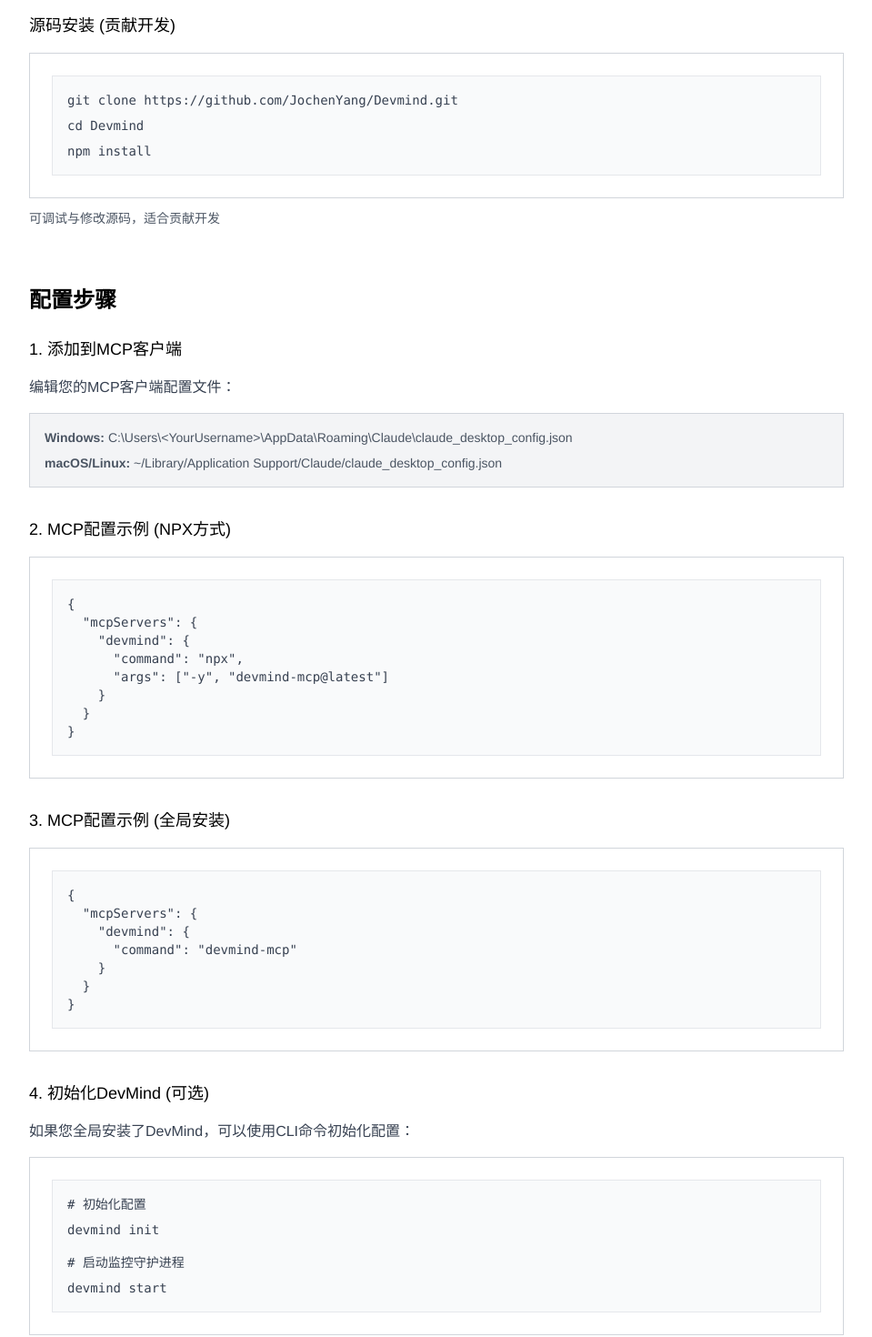
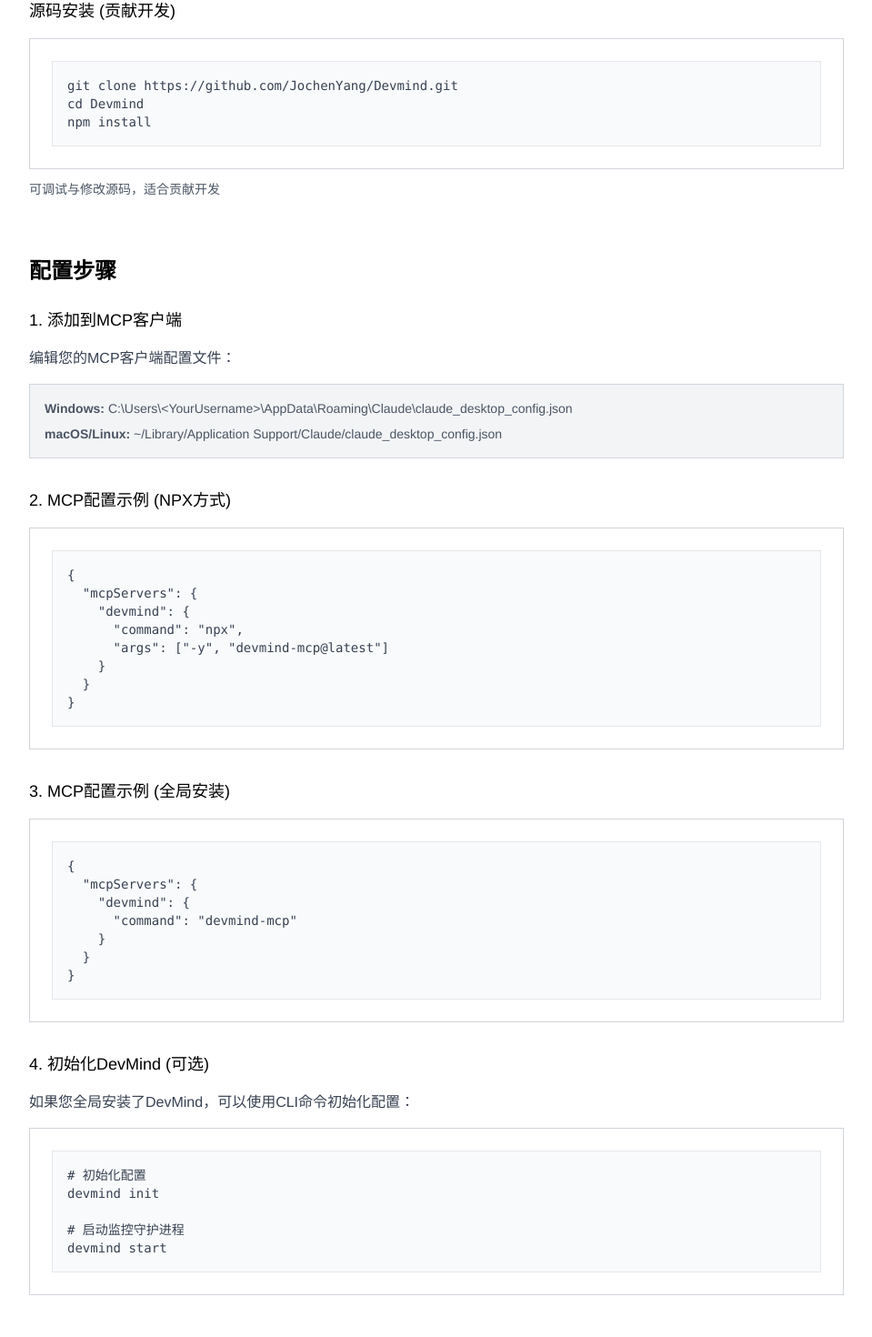
Before and after one commit to JochenYang/devmind-docs, a React (Vite) app: page /getting-started in a window 1280 px wide. Shown: the part 980-2450 px from the top of the page at 91% size, without its empty margins (320-1279 px from the left). Built offline with nearby package versions, Linux system fonts and the light colour scheme.

Commit message:
feat: 添加代码块复制按钮功能

```diff
--- /dev/null
+++ b/src/components/CodeBlock.tsx
@@ -0,0 +1,98 @@
+import React, { useState } from "react";
+
+interface CodeBlockProps {
+  code: string;
+  language?: string;
+  showLineNumbers?: boolean;
+}
+
+const CodeBlock: React.FC<CodeBlockProps> = ({
+  code,
+  language = "bash",
+  showLineNumbers = false,
+}) => {
+  const [copied, setCopied] = useState(false);
+
+  const handleCopy = async () => {
+    try {
+      await navigator.clipboard.writeText(code);
+      setCopied(true);
+      setTimeout(() => setCopied(false), 2000);
+    } catch (err) {
+      console.error("Failed to copy:", err);
+    }
+  };
+
+  const lines = code.split("\n");
+
+  return (
+    <div className="relative group">
+      <div className="bg-white p-6 border border-gray-300">
+        <div className="relative">
+          {/* 复制按钮 */}
+          <button
+            onClick={handleCopy}
+            className="absolute top-2 right-2 px-3 py-1.5 text-xs font-medium text-gray-600 bg-white border border-gray-300 hover:bg-gray-50 hover:border-gray-400 transition-all opacity-0 group-hover:opacity-100"
+            title={copied ? "已复制!" : "复制代码"}
+          >
+            {copied ? (
+              <span className="flex items-center gap-1">
+                <svg
+                  className="w-4 h-4 text-green-600"
+                  fill="none"
+                  stroke="currentColor"
+                  viewBox="0 0 24 24"
+                >
+                  <path
+                    strokeLinecap="round"
+                    strokeLinejoin="round"
+                    strokeWidth={2}
+                    d="M5 13l4 4L19 7"
+                  />
+                </svg>
+                已复制
+              </span>
+            ) : (
+              <span className="flex items-center gap-1">
+                <svg
+                  className="w-4 h-4"
+                  fill="none"
+                  stroke="currentColor"
+                  viewBox="0 0 24 24"
+                >
+                  <path
+                    strokeLinecap="round"
+                    strokeLinejoin="round"
+                    strokeWidth={2}
+                    d="M8 16H6a2 2 0 01-2-2V6a2 2 0 012-2h8a2 2 0 012 2v2m-6 12h8a2 2 0 002-2v-8a2 2 0 00-2-2h-8a2 2 0 00-2 2v8a2 2 0 002 2z"
+                  />
+                </svg>
+                复制
+              </span>
+            )}
+          </button>
+
+          {/* 代码内容 */}
+          <div className="font-mono text-sm text-gray-700 bg-gray-50 p-4 border border-gray-200 overflow-x-auto">
+            {showLineNumbers ? (
+              <div className="flex">
+                <div className="select-none text-gray-400 pr-4 border-r border-gray-300 mr-4">
+                  {lines.map((_, index) => (
+                    <div key={index} className="text-right">
+                      {index + 1}
+                    </div>
+                  ))}
+                </div>
+                <pre className="flex-1">{code}</pre>
+              </div>
+            ) : (
+              <pre>{code}</pre>
+            )}
+          </div>
+        </div>
+      </div>
+    </div>
+  );
+};
+
+export default CodeBlock;
--- a/src/pages/CliReferencePage.tsx
+++ b/src/pages/CliReferencePage.tsx
@@ -3,6 +3,7 @@
 import { CLI_COMMANDS } from "../data/sourceData";
 import { useLanguage } from "../i18n/LanguageContext";
 import { CLI_COMMAND_TRANSLATIONS } from "../data/translationMappings";
+import CodeBlock from "../components/CodeBlock";
 
 const CliReferencePage: React.FC = () => {
   const { language } = useLanguage();
@@ -143,11 +144,8 @@
                     </h3>
                     <div className="space-y-3">
                       {cmd.examples.map((example, idx) => (
-                        <div
-                          key={idx}
-                          className="font-mono text-sm text-gray-700 bg-gray-50 p-4 border border-gray-200"
-                        >
-                          $ {example}
+                        <div key={idx}>
+                          <CodeBlock code={`$ ${example}`} />
                         </div>
                       ))}
                     </div>
--- a/src/pages/GettingStartedPage.tsx
+++ b/src/pages/GettingStartedPage.tsx
@@ -2,6 +2,7 @@
 import { Link } from "react-router-dom";
 import { PROJECT_INFO } from "../data/sourceData";
 import { useLanguage } from "../i18n/LanguageContext";
+import CodeBlock from "../components/CodeBlock";
 
 const GettingStartedPage: React.FC = () => {
   const { language } = useLanguage();
@@ -310,11 +311,7 @@
                 <h3 className="text-lg font-medium text-black mb-4">
                   {content.installation.npx.title}
                 </h3>
-                <div className="bg-white p-6 border border-gray-300">
-                  <div className="font-mono text-sm text-gray-700 bg-gray-50 p-4 border border-gray-200">
-                    <div className="mb-2">npx -y devmind-mcp@latest</div>
-                  </div>
-                </div>
+                <CodeBlock code="npx -y devmind-mcp@latest" />
                 <p className="text-sm text-gray-600 mt-3">
                   {content.installation.npx.desc}
                 </p>
@@ -324,11 +321,7 @@
                 <h3 className="text-lg font-medium text-black mb-4">
                   {content.installation.global.title}
                 </h3>
-                <div className="bg-white p-6 border border-gray-300">
-                  <div className="font-mono text-sm text-gray-700 bg-gray-50 p-4 border border-gray-200">
-                    <div className="mb-2">npm install -g devmind-mcp</div>
-                  </div>
-                </div>
+                <CodeBlock code="npm install -g devmind-mcp" />
                 <p className="text-sm text-gray-600 mt-3">
                   {content.installation.global.desc}
                 </p>
@@ -338,15 +331,9 @@
                 <h3 className="text-lg font-medium text-black mb-4">
                   {content.installation.source.title}
                 </h3>
-                <div className="bg-white p-6 border border-gray-300">
-                  <div className="font-mono text-sm text-gray-700 bg-gray-50 p-4 border border-gray-200">
-                    <div className="mb-2">
-                      git clone {PROJECT_INFO.repository}.git
-                    </div>
-                    <div className="mb-2">cd Devmind</div>
-                    <div>npm install</div>
-                  </div>
-                </div>
+                <CodeBlock
+                  code={`git clone ${PROJECT_INFO.repository}.git\ncd Devmind\nnpm install`}
+                />
                 <p className="text-sm text-gray-600 mt-3">
                   {content.installation.source.desc}
                 </p>
@@ -383,35 +370,33 @@
                 <h3 className="text-lg font-medium text-black mb-4">
                   {content.configuration.step2.title}
                 </h3>
-                <div className="bg-white p-6 border border-gray-300">
-                  <div className="font-mono text-sm text-gray-700 bg-gray-50 p-4 border border-gray-200 overflow-x-auto">
-                    <pre>{`{
+                <CodeBlock
+                  code={`{
   "mcpServers": {
     "devmind": {
       "command": "npx",
       "args": ["-y", "devmind-mcp@latest"]
     }
   }
-}`}</pre>
-                  </div>
-                </div>
+}`}
+                  language="json"
+                />
               </div>
 
               <div className="mb-8">
                 <h3 className="text-lg font-medium text-black mb-4">
                   {content.configuration.step3.title}
                 </h3>
-                <div className="bg-white p-6 border border-gray-300">
-                  <div className="font-mono text-sm text-gray-700 bg-gray-50 p-4 border border-gray-200 overflow-x-auto">
-                    <pre>{`{
+                <CodeBlock
+                  code={`{
   "mcpServers": {
     "devmind": {
       "command": "devmind-mcp"
     }
   }
-}`}</pre>
-                  </div>
-                </div>
+}`}
+                  language="json"
+                />
               </div>
 
               <div className="mb-8">
@@ -421,25 +406,17 @@
                 <p className="text-base text-gray-700 mb-4">
                   {content.configuration.step4.desc}
                 </p>
-                <div className="bg-white p-6 border border-gray-300">
-                  <div className="font-mono text-sm text-gray-700 bg-gray-50 p-4 border border-gray-200">
-                    <div className="mb-2">
-                      #{" "}
-                      {language === "zh"
-                        ? "初始化配置"
-                        : "Initialize configuration"}
-                    </div>
-                    <div className="mb-2">devmind init</div>
-                    <div className="mb-4"></div>
-                    <div className="mb-2">
-                      #{" "}
-                      {language === "zh"
-                        ? "启动监控守护进程"
-                        : "Start monitoring daemon"}
-                    </div>
-                    <div>devmind start</div>
-                  </div>
-                </div>
+                <CodeBlock
+                  code={`# ${
+                    language === "zh"
+                      ? "初始化配置"
+                      : "Initialize configuration"
+                  }\ndevmind init\n\n# ${
+                    language === "zh"
+                      ? "启动监控守护进程"
+                      : "Start monitoring daemon"
+                  }\ndevmind start`}
+                />
               </div>
             </section>
 
```
Also changed, not shown: 2 other files (tests, documents, lock files or other folders).
